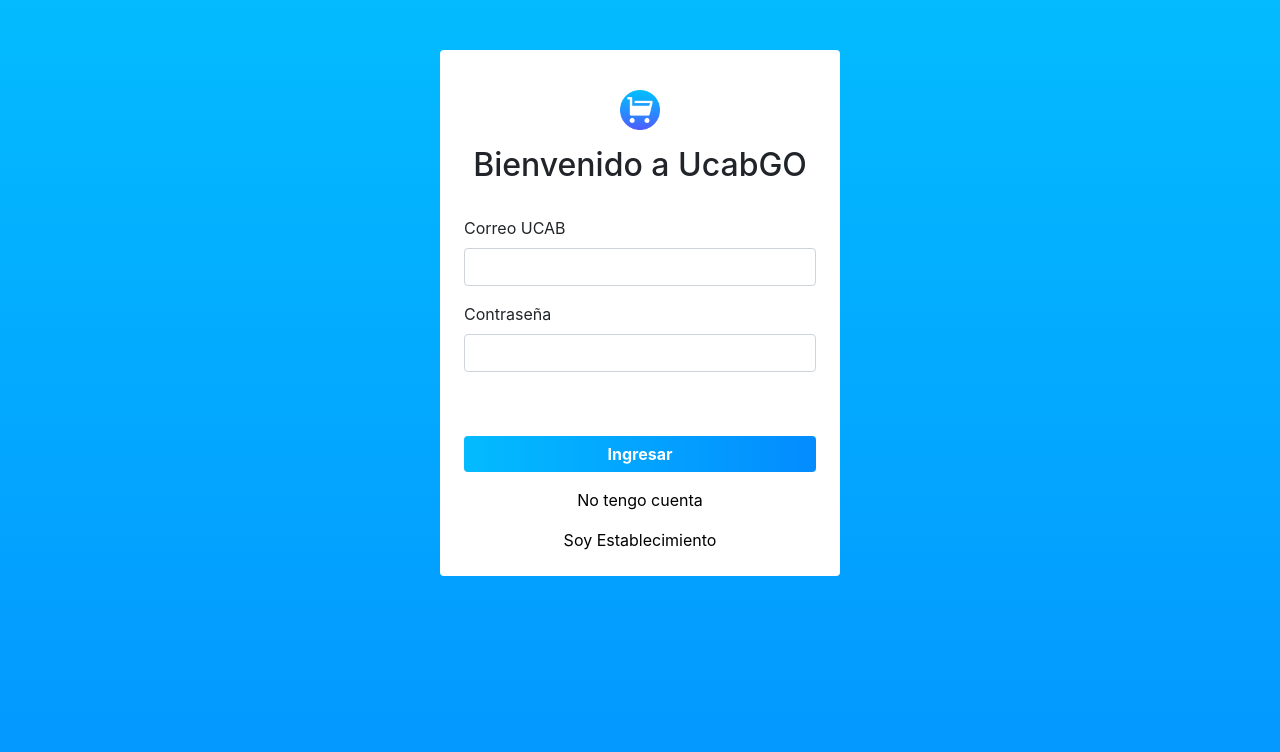
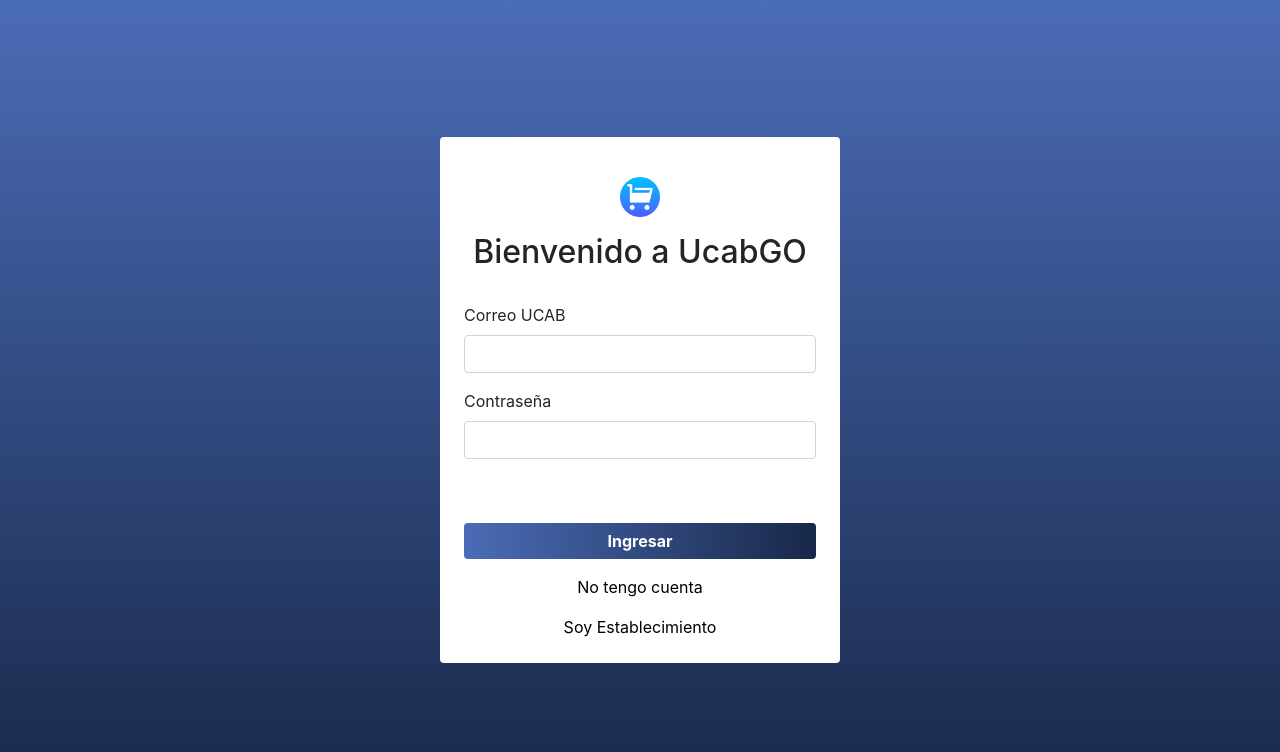
Before and after one commit to Robbyro10/UcabGo, a React (Vite) app: page /login in a window 1280 px wide. Shown: the top 752 px of the page. Built offline with nearby package versions, Linux system fonts and the light colour scheme.

Commit message:
Added flex

```diff
--- a/src/auth/pages/client/ClientLoginPage.jsx
+++ b/src/auth/pages/client/ClientLoginPage.jsx
@@ -17,14 +17,14 @@ export const ClientLoginPage = () => {
 
   return (
     <div
-      className="w-100 h-100"
+      className="w-100 h-100 d-flex align-items-center"
       style={{
-        backgroundImage: "linear-gradient(rgb(3,187,255), rgb(3,150,255))",
+        backgroundImage: "linear-gradient(#4b6cb7, #182848)",
       }}
     >
       <div
         className="container mx-auto bg-white p-4 rounded"
-        style={{ margin: "50px", width: "400px" }}
+        style={{ width: "400px" }}
       >
         <div className="text-center m-3">
           <img
@@ -69,8 +69,7 @@ export const ClientLoginPage = () => {
           <button
             className="btn border-0 mb-3 w-100 text-white font-weight-bold"
             style={{
-              backgroundImage:
-                "linear-gradient(90deg, rgb(3,187,255), rgb(3,140,255))",
+              backgroundImage: "linear-gradient(90deg, #4b6cb7, #182848)",
             }}
             type="submit"
             value="submit"
--- a/src/auth/pages/client/ClientRegisterPage.jsx
+++ b/src/auth/pages/client/ClientRegisterPage.jsx
@@ -28,9 +28,9 @@ export const ClientRegisterPage = () => {
 
   return (
     <div
-      className="w-100"
+      className="w-100 d-flex align-items-center"
       style={{
-        backgroundImage: "linear-gradient(rgb(3,187,255), rgb(3,150,255))",
+        backgroundImage: "linear-gradient(#4b6cb7, #182848)",
         height: "1000px",
       }}
     >
@@ -146,8 +146,7 @@ export const ClientRegisterPage = () => {
             <button
               className="btn border-0 mb-3 w-100 text-white font-weight-bold"
               style={{
-                backgroundImage:
-                  "linear-gradient(90deg, rgb(3,187,255), rgb(3,140,255))",
+                backgroundImage: "linear-gradient(45deg, #4b6cb7, #182848)",
               }}
               type="submit"
               value="submit"
--- a/src/auth/pages/store/StoreLoginPage.jsx
+++ b/src/auth/pages/store/StoreLoginPage.jsx
@@ -17,9 +17,9 @@ export const StoreLoginPage = () => {
 
   return (
     <div
-      className="w-100 h-100"
+      className="w-100 h-100 d-flex align-items-center"
       style={{
-        backgroundImage: "linear-gradient(rgb(48, 27, 152), rgb(48, 70, 152))",
+        backgroundImage: "linear-gradient(#44a08d, #093637)",
       }}
     >
       <div
@@ -62,8 +62,7 @@ export const StoreLoginPage = () => {
           <button
             className="btn border-0 mb-3 w-100 text-white font-weight-bold"
             style={{
-              backgroundImage:
-                "linear-gradient(60deg, rgb(48, 27, 152), rgb(48, 40, 152))",
+              backgroundImage: "linear-gradient(60deg, #44a08d, #093637)",
             }}
             type="submit"
             value="submit"
--- a/src/auth/pages/store/StoreRegisterPage.jsx
+++ b/src/auth/pages/store/StoreRegisterPage.jsx
@@ -40,9 +40,10 @@ export const StoreRegisterPage = () => {
 
   return (
     <div
-      className="w-100"
+      className="w-100 d-flex align-items-center"
       style={{
-        backgroundImage: "linear-gradient(rgb(48, 27, 152), rgb(48, 70, 152))",
+        backgroundImage: "linear-gradient(#44a08d, #093637)",
+        height: "1000px",
       }}
     >
       <div
@@ -223,8 +224,7 @@ export const StoreRegisterPage = () => {
           <button
             className="btn border-0 mb-3 w-100 text-white font-weight-bold"
             style={{
-              backgroundImage:
-                "linear-gradient(60deg, rgb(48, 27, 152), rgb(48, 40, 152))",
+              backgroundImage: "linear-gradient(60deg, #44a08d, #093637)",
             }}
             type="submit"
             value="submit"
```
